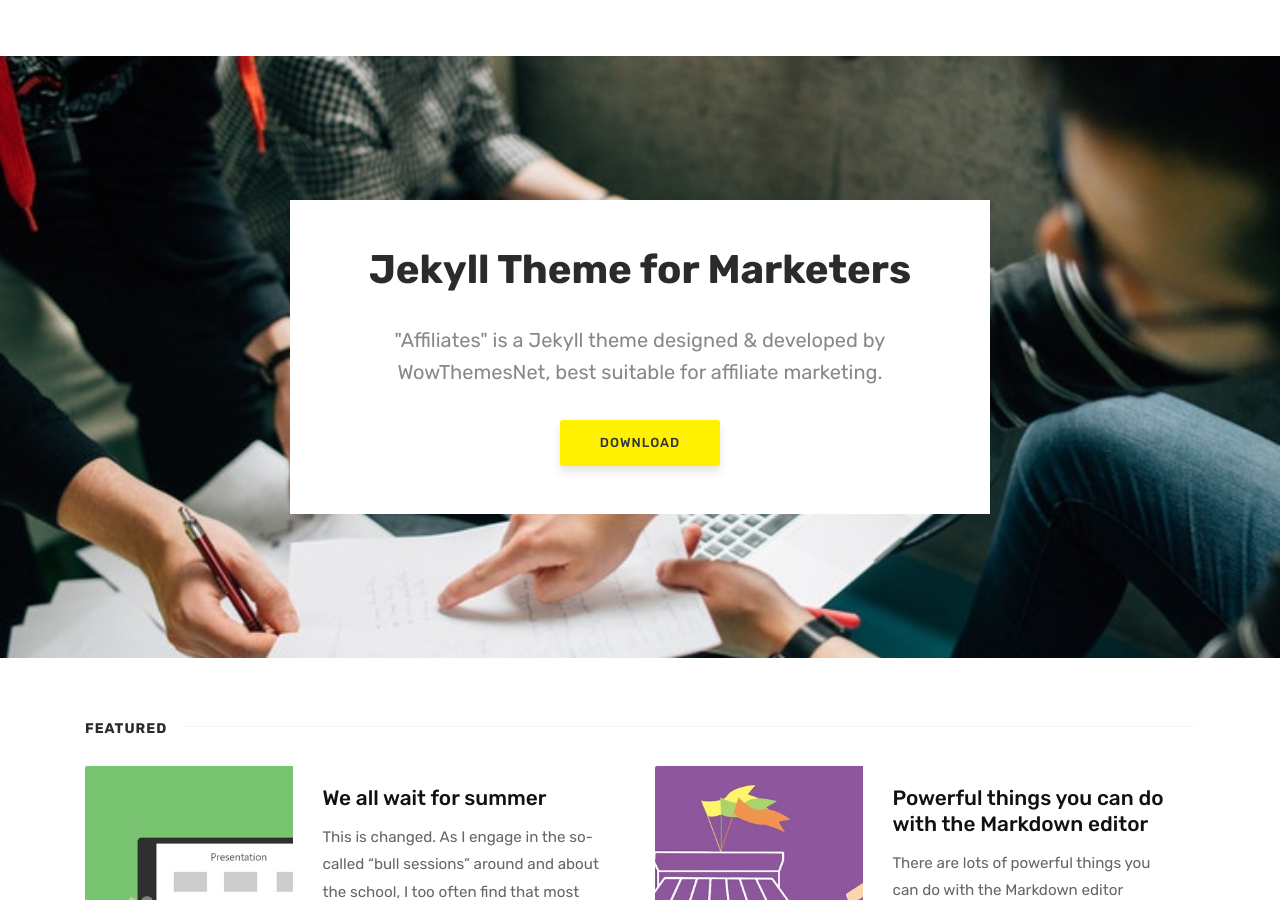
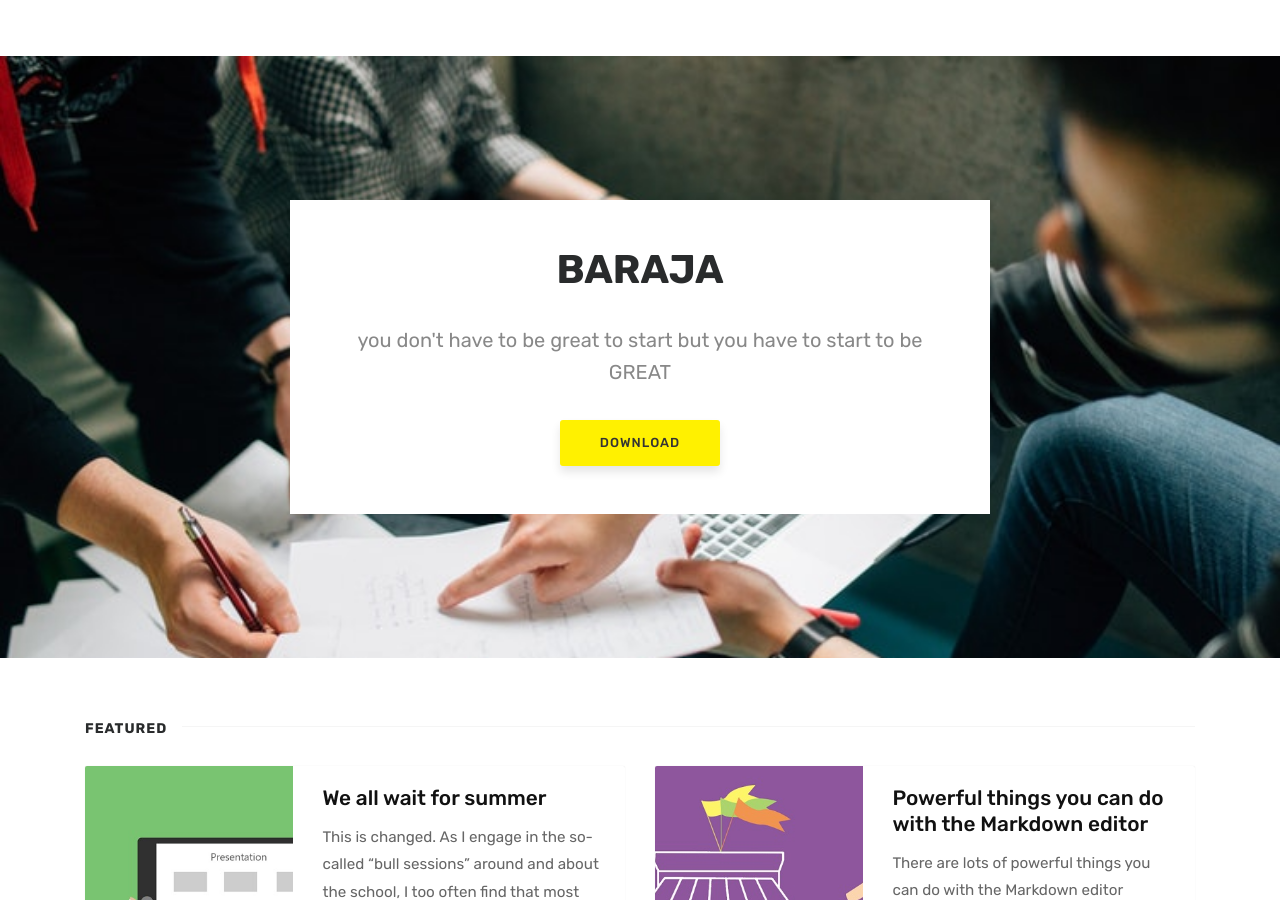
Before and after one commit to nawafisuren/basobox3, a Jekyll site: the page built from index.html, in a window 1280 px wide and 900 px high. Built offline with Jekyll 4.4.1, drawn with Linux system fonts in a browser that asks for light colours; the list of posts is cut into pages by our own code; comment, search, counter and statistics services are not loaded.

Commit message:
Update index.html

```diff
--- a/index.html
+++ b/index.html
@@ -7,8 +7,8 @@ title: Home
 ================================================== -->
 <section class="intro full-width">
     <div class="wrapintro">
-        <h1>Jekyll Theme for Marketers</h1>
-        <h2 class="lead">"Affiliates" is a Jekyll theme designed & developed by WowThemesNet, best suitable for affiliate marketing.</h2>
+        <h1>BARAJA</h1>
+        <h2 class="lead">you don't have to be great to start but you have to start to be GREAT</h2>
         <a href="https://github.com/wowthemesnet/affiliates-jekyll-theme/archive/master.zip" class="btn">Download</a>
     </div>
 </section>
```
